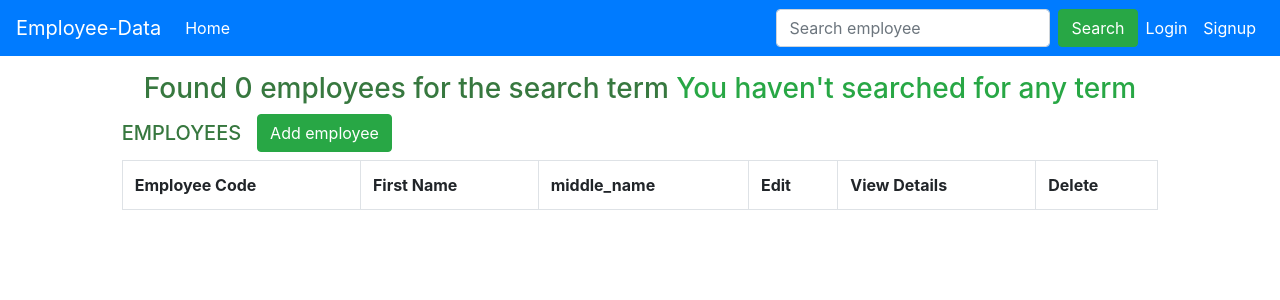
After one commit to ngetichnicholas/Employee-Data-App, a Django app: page /search in a window 1280 px wide. The commit adds this page. Shown: the top 300 px of the page. Run offline with Django 3.2, Linux system fonts and the light colour scheme; lists and menus that the app fills with data are empty; some libraries are stand-ins or nearby versions.

Commit message:
Add search functionality

```diff
--- a/employee_data_app/models.py
+++ b/employee_data_app/models.py
@@ -39,6 +39,10 @@ class Employee(models.Model):
 
     def delete_employee(self):
         self.delete()
+
+    @classmethod
+    def search_employees(cls, employee):
+        return cls.objects.filter(first_name__icontains=employee).all()
 
     def __str__(self):
         return f"{self.first_name} {self.middle_name}"
--- a/employee_data_app/static/css/styles.css
+++ b/employee_data_app/static/css/styles.css
@@ -22,3 +22,10 @@
   .forms {
     margin: 2rem;
   }
+  .banner {
+    background-image: url('../images/images.jpg');
+    background-size: cover;
+    background-repeat: no-repeat;
+    margin-top: 0 !important;
+    height: 100vh;
+  }
--- a/employee_data_app/templates/index.html
+++ b/employee_data_app/templates/index.html
@@ -1,7 +1,7 @@
 {% extends 'base.html' %}
 {% block content %}
 <div class="container-fluid">
-  <div class="row">
+  <div class="row banner">
     <div class="col-md-2"></div>
     <div class="col-md-8">
       {% if messages %}
--- a/employee_data_app/templates/navbar.html
+++ b/employee_data_app/templates/navbar.html
@@ -11,7 +11,7 @@
         <a class="nav-link" href="">Home</a>
       </li>
     </ul>
-    <form action="" class="form-inline my-2 my-lg-0">
+    <form action="{% url 'search' %}" class="form-inline my-2 my-lg-0">
       <input class="form-control mr-sm-2" name="employee" type="search" placeholder="Search employee" aria-label="Search">
       <button class="btn btn-success my-2 my-sm-0" type="submit">Search</button>
     </form>
--- /dev/null
+++ b/employee_data_app/templates/search.html
@@ -0,0 +1,64 @@
+{% extends "base.html" %}
+
+{% block content %}
+<div class="container-fluid">
+  <div class="row">
+    <div class="col-md-1"></div>
+    <div class="col-md-10">
+      {% if messages %}
+      {% for message in messages %}
+      <div class="row ">
+        <div class="col-md-4"></div>
+        <div class="col-md-4">
+          <div class="alert text-center {{ message.tags }} alert-dismissible" role="alert" id="messages">
+            <button type="button" class="close" data-dismiss="alert" aria-label="Close">
+              <span aria-hidden="true">&times;</span>
+            </button>
+            {{ message }}
+          </div>
+        </div>
+        <div class="col-md-4"></div>
+      </div>
+      {% endfor %}
+      {% endif %}
+      <div class="text-center">
+        {% if employees%}
+        <h3 class="title">Found {{ employees|length }} employees of searched term <span
+            class="text-success">{{message}}</span></h3>
+        {% else %}
+        <h3 class="title"> Found 0 employees for the search term <span class="text-success">{{message}}</span></h3>
+        {% endif %}
+
+      </div>
+      <div class="head">
+        <h5 class="title">EMPLOYEES</h5>
+        <a class="nav-item nav-link text-center" href="{% url 'add_employee' %}"><button class="btn btn-success">Add
+            employee</button></a>
+      </div>
+      <table class="table table-bordered">
+        <tr>
+          <th>Employee Code</th>
+          <th>First Name</th>
+          <th>middle_name</th>
+          <th>Edit</th>
+          <th>View Details</th>
+          <th>Delete</th>
+        </tr>
+        {% for employee in employees %}
+        <tr>
+          <td>{{employee.employee_code}}</td>
+          <td>{{employee.first_name}}</td>
+          <td>{{employee.middle_name}}</td>
+          <td><a href="{% url 'update_employee' employee.id %}" class="btn btn-primary"><i class="fas fa-pen-nib"></i>
+              Update</a></td>
+          <td><a href="{% url 'employee_details' employee.id %}" class="btn btn-success"><i class="fas fa-eye"></i> View Details</a></td>
+          <td><a href="{% url 'delete_employee' employee.id %}" class="btn  btn-danger"><i class="fas fa-trash-alt"></i>
+              Delete</a></td>
+        </tr>
+        {% endfor %}
+      </table>
+    </div>
+    <div class="col-md-1"></div>
+  </div>
+</div>
+{% endblock %}
--- a/employee_data_app/urls.py
+++ b/employee_data_app/urls.py
@@ -23,6 +23,9 @@ urlpatterns = [
     path('uploads', app_views.uploads,name='uploads'),
     path('update_upload/<int:upload_id>', app_views.update_upload,name='update_upload'),
     path('delete_upload/<int:upload_id>', app_views.delete_upload,name='delete_upload'),
+
+    path('search',app_views.search,name='search'),
+
 ]
 if settings.DEBUG:
   urlpatterns+= static(settings.MEDIA_URL, document_root = settings.MEDIA_ROOT)
--- a/employee_data_app/views.py
+++ b/employee_data_app/views.py
@@ -246,3 +246,15 @@ def update_profile(request):
         'user_form': user_form,
     }
     return render(request, 'profile/update.html', params)
+
+def search(request):
+  if 'employee' in request.GET and request.GET["employee"]:
+    search_term = request.GET.get("employee")
+    searched_employees = Employee.search_employees(search_term)
+    message = f"{search_term}"
+
+    return render(request,'search.html', {"message":message,"employees":searched_employees})
+
+  else:
+    message = "You haven't searched for any term"
+    return render(request,'search.html',{"message":message})
```
Also changed, not shown: requirements.txt (+1 -19 lines).
